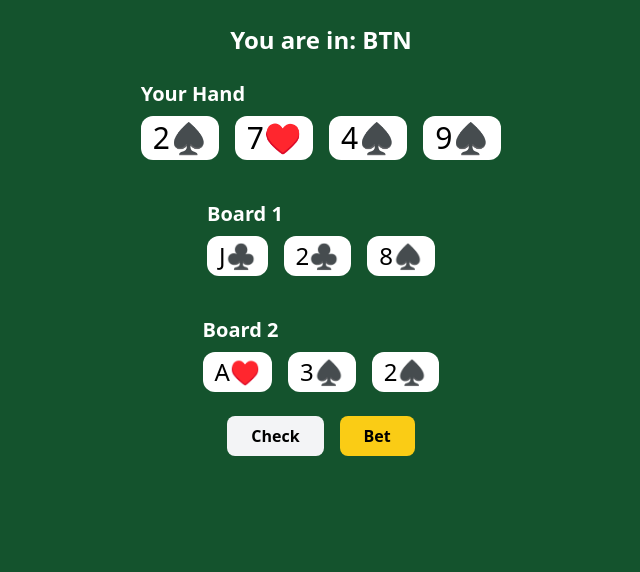
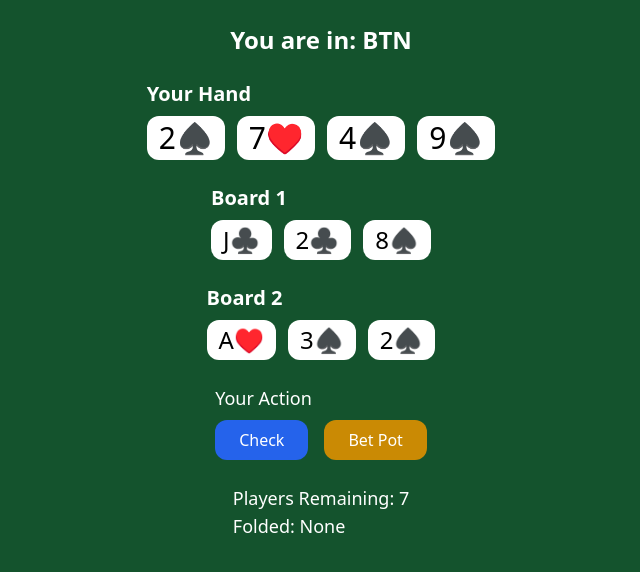
Before and after one commit to 14141313/PLO4-Trainer, a React (Vite) app: page / in a window 1280 px wide. Both pictures are taken after a click on the button "BTN". Shown: the top 572 px of the page, without its empty margins (319-959 px from the left). Built offline with nearby package versions, Linux system fonts and the light colour scheme.

Commit message:
Update GameScreen.tsx

```diff
--- a/src/GameScreen.tsx
+++ b/src/GameScreen.tsx
@@ -1,16 +1,16 @@
-import React, { useState } from 'react';
+import React, { useEffect, useState } from 'react';
 
 const suits = ['♠️', '♥️', '♣️', '♦️'];
 const ranks = ['A', 'K', 'Q', 'J', 'T', '9', '8', '7', '6', '5', '4', '3', '2'];
 
-// Generate a random card
+const positions = ['SB', 'BB', 'EP', 'MP', 'HJ', 'CO'];
+
 const getRandomCard = () => {
   const suit = suits[Math.floor(Math.random() * suits.length)];
   const rank = ranks[Math.floor(Math.random() * ranks.length)];
   return `${rank}${suit}`;
 };
 
-// Generate unique cards
 const generateUniqueCards = (count: number): string[] => {
   const cards = new Set<string>();
   while (cards.size < count) {
@@ -19,30 +19,70 @@ const generateUniqueCards = (count: number): string[] => {
   return Array.from(cards);
 };
 
-type Street = 'flop' | 'turn' | 'river' | 'showdown';
+type Street = 'preflop' | 'flop' | 'turn' | 'river' | 'showdown';
 
 export default function GameScreen({ position }: { position: string }) {
+  const [holeCards] = useState(generateUniqueCards(4));
+  const [board1] = useState(generateUniqueCards(5));
+  const [board2] = useState(generateUniqueCards(5));
+
   const [street, setStreet] = useState<Street>('flop');
-  const [actionTaken, setActionTaken] = useState(false);
-  const [showResults, setShowResults] = useState(false);
+  const [activePlayers, setActivePlayers] = useState<string[]>(positions.filter((p) => p !== position));
+  const [foldedPlayers, setFoldedPlayers] = useState<string[]>([]);
+  const [userHasActed, setUserHasActed] = useState(false);
 
-  const holeCards = generateUniqueCards(4);
-  const board1 = generateUniqueCards(5);
-  const board2 = generateUniqueCards(5);
+  const handleUserAction = () => {
+    setUserHasActed(true);
+  };
 
-  const handleAction = (action: string) => {
-    setActionTaken(true);
-    // Delay for effect, then progress to next street
-    setTimeout(() => {
+  const simulateBotActions = () => {
+    const remaining = [];
+    for (let pos of positions) {
+      if (pos === position) continue;
+      if (Math.random() < 0.3) {
+        setFoldedPlayers((prev) => [...prev, pos]);
+      } else {
+        remaining.push(pos);
+      }
+    }
+    setActivePlayers(remaining);
+  };
+
+  const advanceStreet = () => {
     if (street === 'flop') setStreet('turn');
     else if (street === 'turn') setStreet('river');
-      else if (street === 'river') setStreet('showdown');
-      setActionTaken(false);
-    }, 1000);
+    else setStreet('showdown');
+
+    setUserHasActed(false);
+    simulateBotActions();
   };
 
-  const revealEquity = () => {
-    setShowResults(true);
+  const renderBoard = () => {
+    const boardLength = street === 'flop' ? 3 : street === 'turn' ? 4 : 5;
+    return (
+      <>
+        <div className="mt-4">
+          <h2 className="text-xl font-semibold mb-2">Board 1</h2>
+          <div className="flex gap-3 text-2xl">
+            {board1.slice(0, boardLength).map((card, i) => (
+              <span key={i} className="bg-white text-black px-3 py-1 rounded-xl">
+                {card}
+              </span>
+            ))}
+          </div>
+        </div>
+        <div className="mt-4">
+          <h2 className="text-xl font-semibold mb-2">Board 2</h2>
+          <div className="flex gap-3 text-2xl">
+            {board2.slice(0, boardLength).map((card, i) => (
+              <span key={i} className="bg-white text-black px-3 py-1 rounded-xl">
+                {card}
+              </span>
+            ))}
+          </div>
+        </div>
+      </>
+    );
   };
 
   return (
@@ -50,8 +90,8 @@ export default function GameScreen({ position }: { position: string }) {
       <h1 className="text-2xl font-bold">You are in: {position}</h1>
 
       <div>
-        <h2 className="text-xl mb-2 font-semibold">Your Hand</h2>
-        <div className="flex gap-4 text-3xl">
+        <h2 className="text-xl font-semibold mb-2">Your Hand</h2>
+        <div className="flex gap-3 text-3xl">
           {holeCards.map((card, i) => (
             <span key={i} className="bg-white text-black px-3 py-1 rounded-xl">
               {card}
@@ -60,61 +100,49 @@ export default function GameScreen({ position }: { position: string }) {
         </div>
       </div>
 
-      <div>
-        <h2 className="text-xl mt-4 mb-2 font-semibold">Board 1</h2>
-        <div className="flex gap-4 text-2xl">
-          {board1.slice(0, street === 'flop' ? 3 : street === 'turn' ? 4 : 5).map((card, i) => (
-            <span key={i} className="bg-white text-black px-3 py-1 rounded-xl">
-              {card}
-            </span>
-          ))}
-        </div>
-      </div>
+      {renderBoard()}
 
-      <div>
-        <h2 className="text-xl mt-4 mb-2 font-semibold">Board 2</h2>
-        <div className="flex gap-4 text-2xl">
-          {board2.slice(0, street === 'flop' ? 3 : street === 'turn' ? 4 : 5).map((card, i) => (
-            <span key={i} className="bg-white text-black px-3 py-1 rounded-xl">
-              {card}
-            </span>
-          ))}
-        </div>
-      </div>
-
-      {street !== 'showdown' && !actionTaken && (
-        <div className="flex gap-4 mt-6">
+      {street !== 'showdown' && (
+        <div className="mt-6">
+          {!userHasActed ? (
+            <>
+              <h3 className="text-lg mb-2">Your Action</h3>
+              <div className="flex gap-4">
                 <button
-            onClick={() => handleAction('Check')}
-            className="bg-gray-100 text-black px-6 py-2 rounded-lg font-bold"
+                  onClick={handleUserAction}
+                  className="px-6 py-2 bg-blue-600 hover:bg-blue-700 rounded-xl text-white"
                 >
                   Check
                 </button>
                 <button
-            onClick={() => handleAction('Bet')}
-            className="bg-yellow-400 text-black px-6 py-2 rounded-lg font-bold"
+                  onClick={handleUserAction}
+                  className="px-6 py-2 bg-yellow-600 hover:bg-yellow-700 rounded-xl text-white"
                 >
-            Bet
+                  Bet Pot
                 </button>
+              </div>
+            </>
+          ) : (
+            <button
+              onClick={advanceStreet}
+              className="mt-4 px-6 py-2 bg-purple-700 hover:bg-purple-800 rounded-xl text-white"
+            >
+              Advance to {street === 'flop' ? 'Turn' : street === 'turn' ? 'River' : 'Showdown'}
+            </button>
+          )}
         </div>
       )}
 
-      {street === 'showdown' && !showResults && (
-        <button
-          onClick={revealEquity}
-          className="mt-6 bg-blue-500 px-6 py-2 rounded-lg font-bold"
-        >
-          Reveal Results
-        </button>
+      {street !== 'preflop' && (
+        <div className="mt-6 text-lg">
+          <p>Players Remaining: {activePlayers.length + 1}</p>
+          <p>Folded: {foldedPlayers.join(', ') || 'None'}</p>
+        </div>
       )}
 
-      {showResults && (
-        <div className="mt-8 text-center">
-          <h2 className="text-xl font-bold mb-2">Equity Breakdown (Mock Data)</h2>
-          <p>Flop Equity: 36%</p>
-          <p>Turn Equity: 42%</p>
-          <p>River Equity: 51%</p>
-          <p className="mt-4 font-semibold">Score: You should have checked the turn.</p>
+      {street === 'showdown' && (
+        <div className="mt-6 text-xl font-bold">
+          <p>Reveal Results</p>
         </div>
       )}
     </div>
```
Lines whose indentation alone changed are shown as unchanged.
